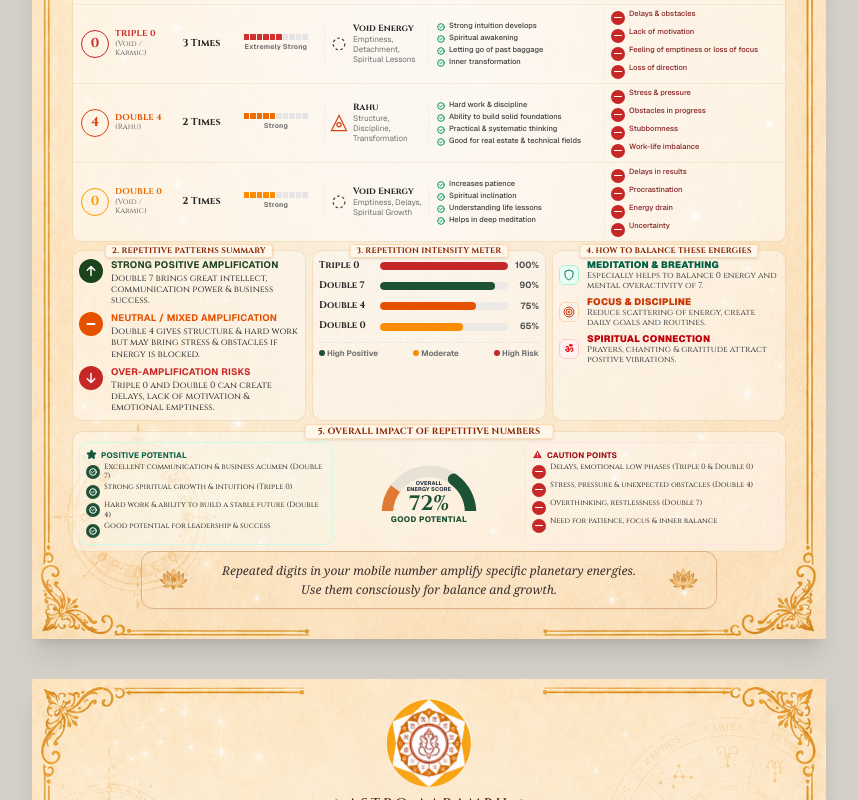
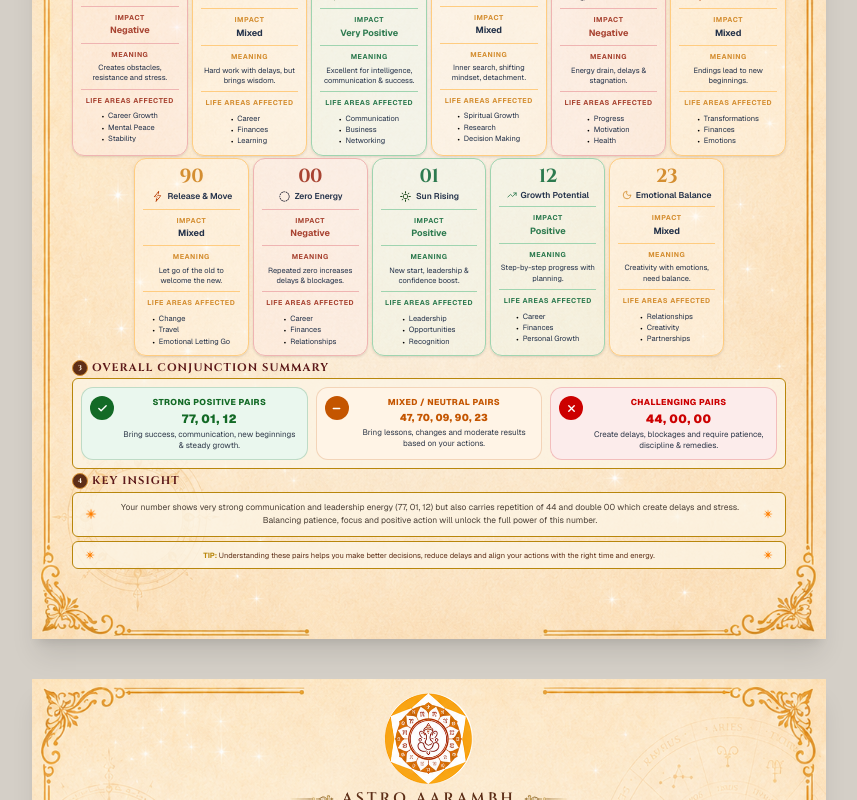
Before and after one commit to chiraganantasecuritylab123/mobile_number_correction_report, a Next.js app: page / in a window 1280 px wide. Shown: the part 9820-10620 px from the top of the page, without its empty margins (211-1068 px from the left). Built offline with nearby package versions, Linux system fonts and the light colour scheme.

Commit message:
page check

```diff
--- a/app/page.tsx
+++ b/app/page.tsx
@@ -27,14 +27,13 @@ export default function Home() {
       <LuckyUnluckyNeutralNumbers /> {/* 6 */}
       <MobileNumberTotalAnalysis /> {/* 7 */}
       <DeeperVibrationAnalysis /> {/* 8 */}
-      <RepetitiveNumberAnalysis /> {/* 9 */}
-      <MissingNumbersAnalysis /> {/* 10 */}
-      <NumberActivationGuide /> {/* 11 */}
+      <ConjunctionAndPairAnalysis /> {/* 9 */}
+      <RepetitiveNumberAnalysis /> {/* 10 */}
+      <MissingNumbersAnalysis /> {/* 11 */}
       <CompatibilityAnalysis /> {/* 12 */}
       <OverAllVardict /> {/* 13 */}
       <MobileNumberCorrectionTips /> {/* 14 */}
-      <ConjunctionAndPairAnalysis /> {/* 9 */}
-      <OverAllVardict /> {/*   13 */}
+      <NumberActivationGuide /> {/* 15 */}
       <FAQPage /> {/* 16 */}
       <DisclaimerAndAdvicePage /> {/* 17 */}
     </div>
```
